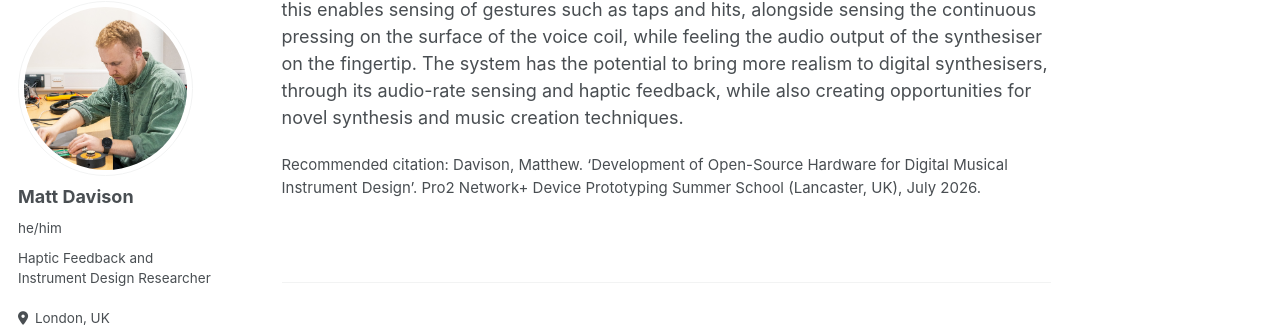
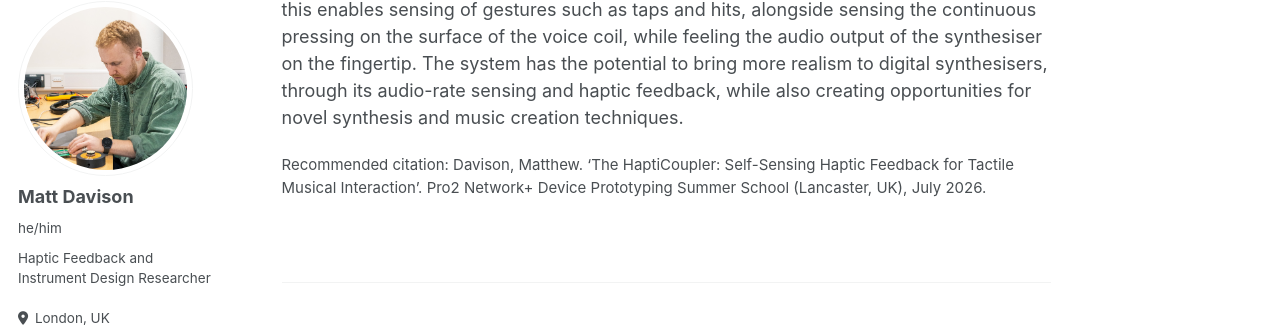
Before and after one commit to davisonaudio/davisonaudio.github.io, a Jekyll site: the page built from _workshops_wip_demo/2026-pro2-summer-school.md, in a window 1280 px wide and 900 px high, scrolled down 464 px. Shown: the part 105-434 px from the top of the window. Built offline with Jekyll 4.4.1, drawn with Linux system fonts in a browser that asks for light colours; some web fonts are replaced.

Commit message:
Fix pro2 citation, test of publications layout change

```diff
--- a/_workshops_wip_demo/2026-pro2-summer-school.md
+++ b/_workshops_wip_demo/2026-pro2-summer-school.md
@@ -6,7 +6,7 @@ excerpt: '**Matthew Davison**'
 date: 2026-07-14
 venue: 'Pro2 Network+ Device Prototyping Summer School'
 paperurl: '/files/davison_pro2_summer_school2026.pdf'
-citation: 'Davison, Matthew. ‘Development of Open-Source Hardware for Digital Musical Instrument Design’. Pro2 Network+ Device Prototyping Summer School (Lancaster, UK), July 2026.'
+citation: 'Davison, Matthew. ‘The HaptiCoupler: Self-Sensing Haptic Feedback for Tactile Musical Interaction’. Pro2 Network+ Device Prototyping Summer School (Lancaster, UK), July 2026.'
 
 ---
 
```
Also changed, not shown: _pages/publications.md (+1 -1 lines).
